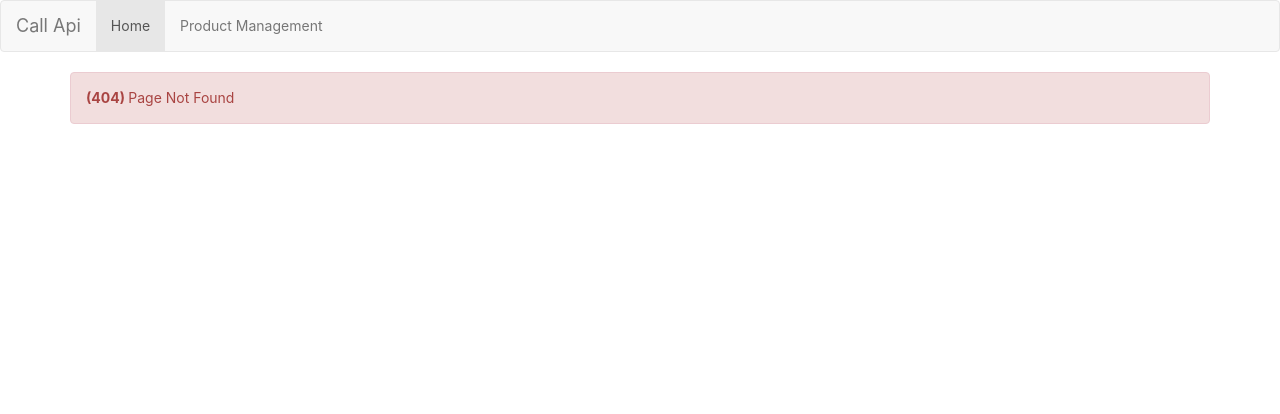
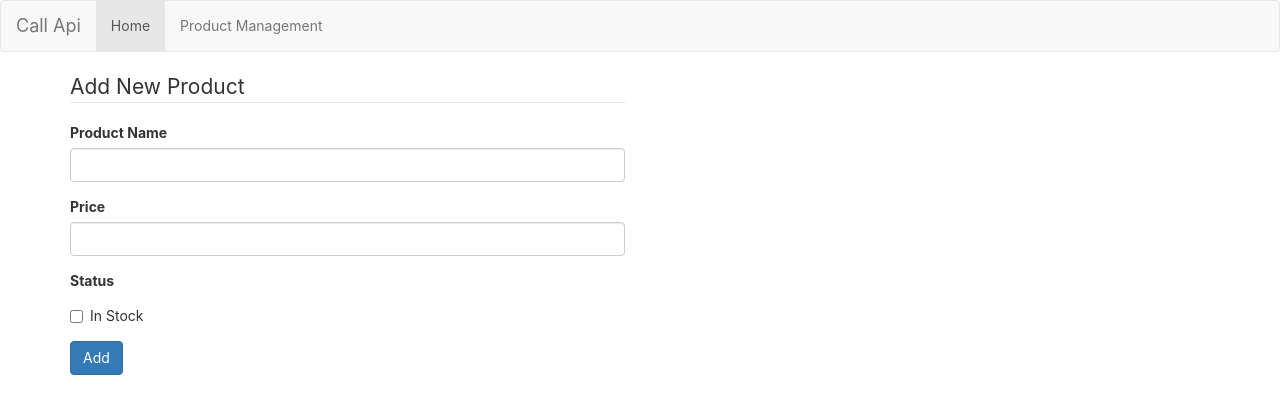
Before and after one commit to phantuantu24/reactJs-products-management-with-call-api, a React (Create React App) app: page /product/add in a window 1280 px wide. Before the commit this address had no page. Shown: the top 414 px of the page. Built offline with nearby package versions, Linux system fonts and the light colour scheme.

Commit message:
add router for ProductActionPage and ProductListPage

```diff
--- a/src/App.js
+++ b/src/App.js
@@ -1,7 +1,6 @@
 import './App.css';
 import { BrowserRouter as Router, Route, Switch } from 'react-router-dom';
 import Menu from './components/Menu/Menu';
-import ProductList from './components/ProductList/ProductList';
 import routes from './routes'
 
 function App() {
@@ -26,10 +25,6 @@
       <Menu />
       <div className="container">
         <div className="row">
-          {/* <div className="col-xs-12 col-sm-12 col-md-12 col-lg-12">
-            <button type="button" className="btn btn-success">Add New Product</button><hr />
-            <ProductList />
-          </div> */}
           {showContent(routes)}
         </div>
       </div>
--- a/src/components/ProductItem/ProductItem.js
+++ b/src/components/ProductItem/ProductItem.js
@@ -3,14 +3,19 @@
 
 class ProductItem extends Component {
   render() {
+
+    const { product, index } = this.props
+    const statusName = product.status ? 'In Stock' : 'Out of Stock'
+    const statusClass = product.status ? 'success' : 'danger'
+
     return (
       <tr>
-        <td>1</td>
-        <td>BCS345</td>
-        <td>Iphone X</td>
-        <td>8000$</td>
+        <td>{index + 1}</td>
+        <td>{product.id}</td>
+        <td>{product.name}</td>
+        <td>{product.price}</td>
         <td>
-          <span className="label label-danger">Out of stock</span>
+          <span className={`label label-${statusClass}`}>{statusName}</span>
         </td>
         <td>
           <button type="button" className="btn btn-success mr-10">Edit</button>
--- a/src/components/ProductList/ProductList.js
+++ b/src/components/ProductList/ProductList.js
@@ -1,5 +1,4 @@
 import React, { Component } from 'react';
-import ProductItem from '../ProductItem/ProductItem';
 import './ProductList.css';
 
 class ProductList extends Component {
@@ -22,9 +21,7 @@
               </tr>
             </thead>
             <tbody>
-              <ProductItem />
-              <ProductItem />
-              <ProductItem />
+              { this.props.children }
             </tbody>
           </table>
         </div>
--- a/src/pages/ProductActionPage/ProductActionPage.js
+++ b/src/pages/ProductActionPage/ProductActionPage.js
@@ -2,23 +2,32 @@
 import './ProductActionPage.css';
 
 class ProductActionPage extends Component {
-  // constructor(props){
-    // super(props);
-    // this.state = {};
-  // }
-
-  // componentWillMount(){}
-  // componentDidMount(){}
-  // componentWillUnmount(){}
-
-  // componentWillReceiveProps(){}
-  // shouldComponentUpdate(){}
-  // componentWillUpdate(){}
-  // componentDidUpdate(){}
-
   render() {
     return (
-      <div></div>
+      <div className="col-xs-6 col-sm-6 col-md-6 col-lg-6">
+        <form >
+          <legend>Add New Product</legend>
+          <div className="form-group">
+            <label>Product Name</label>
+            <input type="text" className="form-control"/>
+          </div>
+          <div className="form-group">
+            <label>Price</label>
+            <input type="text" className="form-control"/>
+          </div>
+          <div className="form-group">
+            <label>Status</label>
+            <div className="checkbox">
+              <label>
+                <input type="checkbox"/>
+                In Stock
+              </label>
+            </div>
+          </div>
+          <button type="submit" className="btn btn-primary">Add</button>
+        </form>
+
+      </div>
     );
   }
 }
--- a/src/pages/ProductListPage/ProductListPage.js
+++ b/src/pages/ProductListPage/ProductListPage.js
@@ -1,24 +1,33 @@
 import React, { Component } from 'react';
+import ProductItem from '../../components/ProductItem/ProductItem';
+import ProductList from '../../components/ProductList/ProductList';
 import './ProductListPage.css';
 
 class ProductListPage extends Component {
-  // constructor(props){
-    // super(props);
-    // this.state = {};
-  // }
 
-  // componentWillMount(){}
-  // componentDidMount(){}
-  // componentWillUnmount(){}
-
-  // componentWillReceiveProps(){}
-  // shouldComponentUpdate(){}
-  // componentWillUpdate(){}
-  // componentDidUpdate(){}
+  showProductItem = (products) => {
+    var result = null
+    if (products.length > 0) {
+      result = products.map((product, index) => (
+        <ProductItem
+          key={index}
+          product={product}
+          index={index}
+        />
+      ))
+    }
+    return result
+  }
 
   render() {
+    const products = []
     return (
-      <div></div>
+      <div className="col-xs-12 col-sm-12 col-md-12 col-lg-12">
+        <button type="button" className="btn btn-success">Add New Product</button><hr />
+        <ProductList>
+          { this.showProductItem(products) }
+        </ProductList>
+      </div>
     );
   }
 }
--- a/src/routes.js
+++ b/src/routes.js
@@ -1,6 +1,8 @@
 import React from 'react'
 import HomePage from './pages/HomePage/HomePage'
 import NotFoundPage from './pages/NotFoundPage/NotFoundPage'
+import ProductActionPage from './pages/ProductActionPage/ProductActionPage'
+import ProductListPage from './pages/ProductListPage/ProductListPage'
 
 const routes = [
   {
@@ -8,6 +10,27 @@
     exact: true,
     main: () => {
       return <HomePage />
+    }
+  },
+  {
+    path: '/product-list',
+    exact: false,
+    main: () => {
+      return <ProductListPage />
+    }
+  },
+  {
+    path: '/product/add',
+    exact: false,
+    main: () => {
+      return <ProductActionPage />
+    }
+  },
+  {
+    path: '/product/:id/edit',
+    exact: false,
+    main: ({ match }) => {
+      return <ProductActionPage match={match}/>
     }
   },
   {
```
